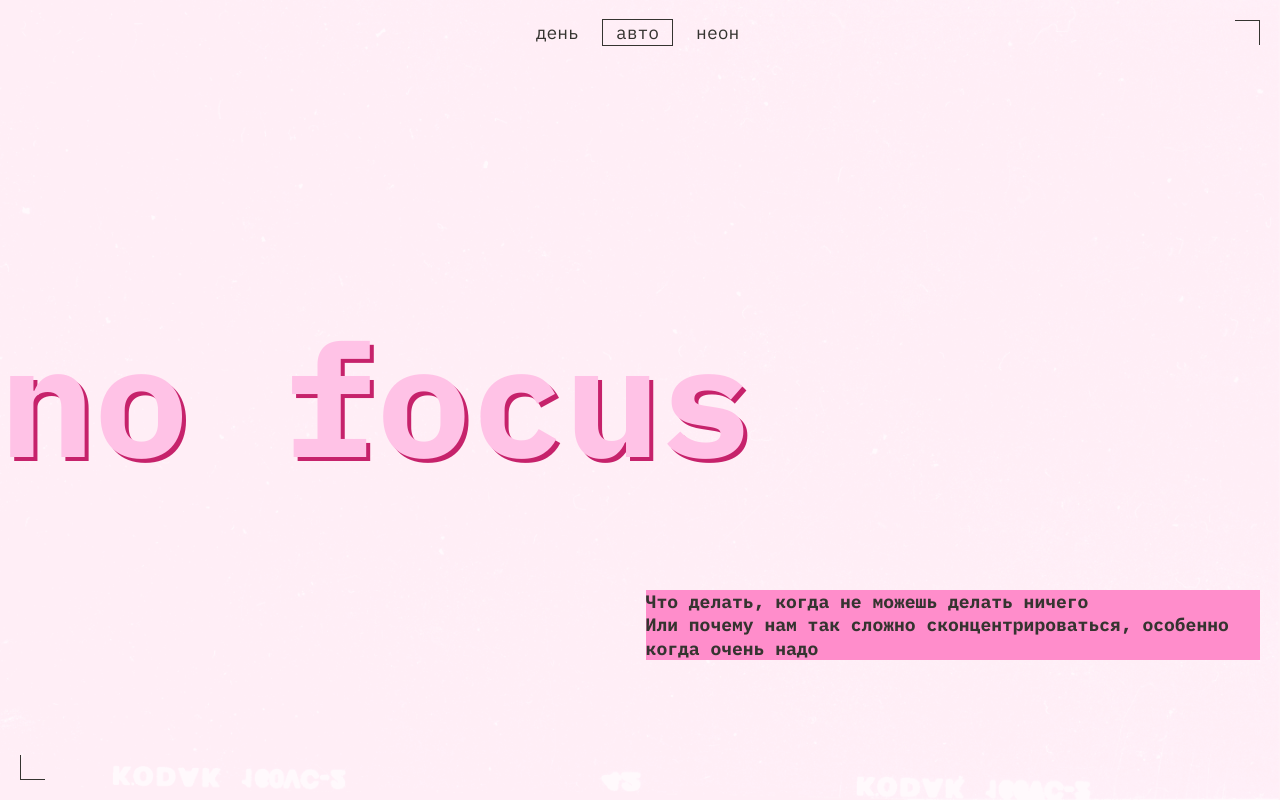
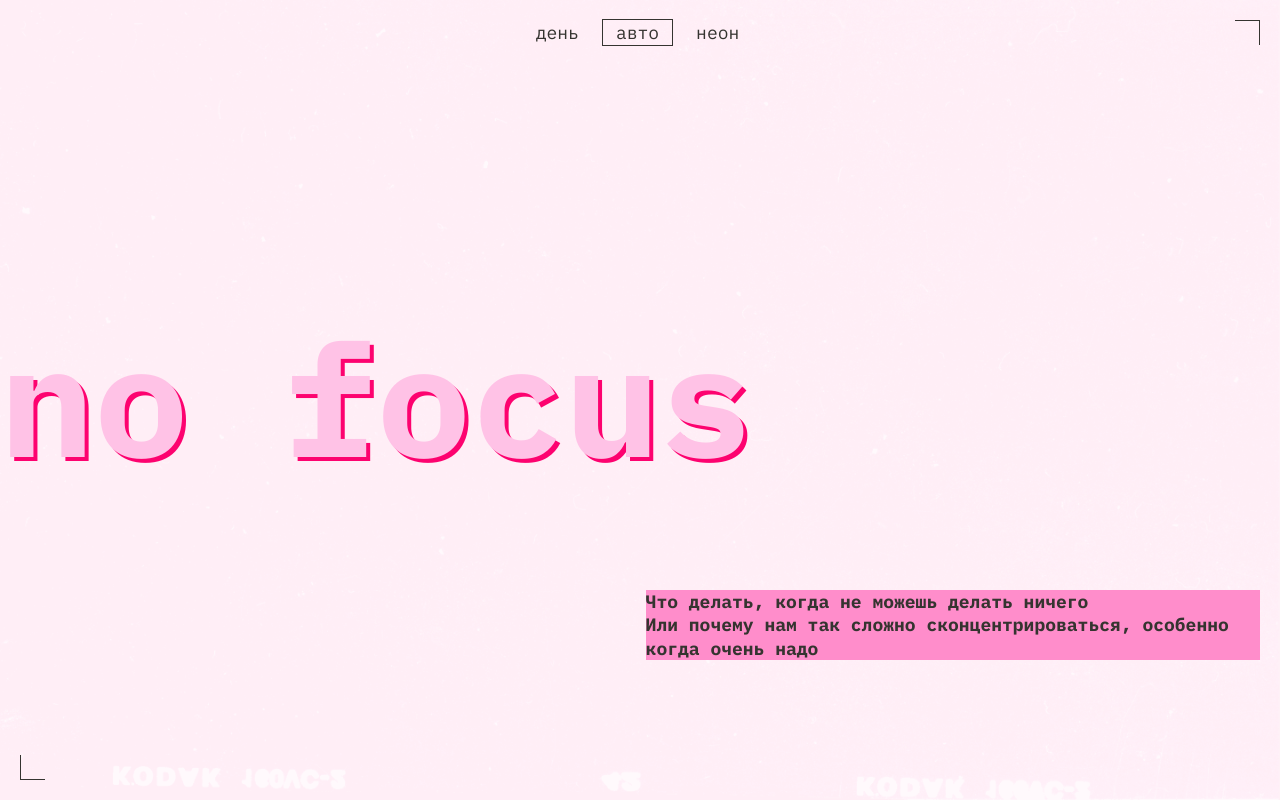
Before and after one commit to sashaprovorova/slozhno-sosredotochitsya, a website: page index.html in a window 1280 px wide. Shown: the top 800 px of the page. Drawn offline with Linux system fonts and the light colour scheme.

Commit message:
tried new color final

```diff
--- a/styles/light.css
+++ b/styles/light.css
@@ -8,7 +8,7 @@
   --decor-color: #353430;
   --fancy-color: #353430;
   --faded-color: #36353066;
-  --modified-title: #c6226b;
+  --modified-title: #fd026f;
   background-image: url(../images/cover-image-light.png);
 }
 
@@ -29,7 +29,7 @@
     --decor-color: #353430;
     --fancy-color: #353430;
     --faded-color: #36353066;
-    --modified-title: #c6226b;
+    --modified-title: #fd026f;
   }
 
   .page {
```
